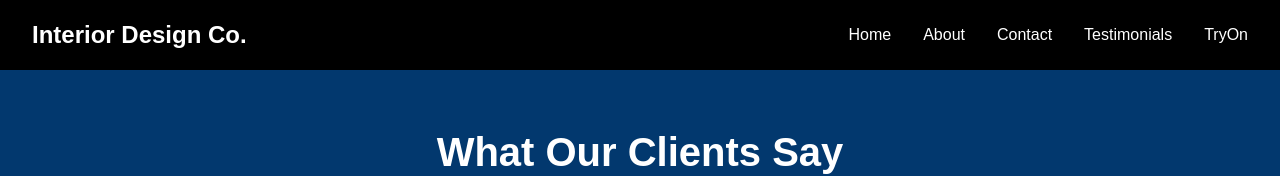
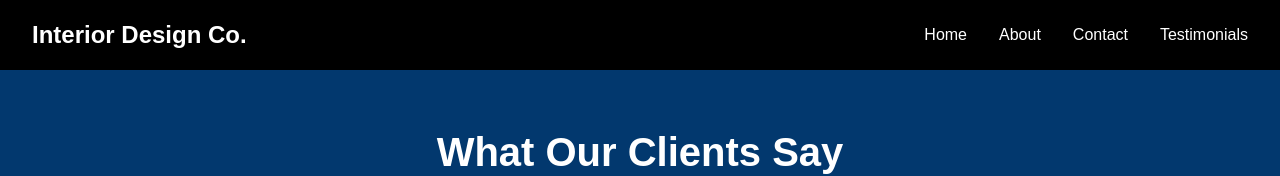
Before and after one commit to gauravikamat77/InteriorDesignCompany, a plain HTML site: page Html/Testimony.html in a window 1280 px wide. Shown: the top 176 px of the page. Drawn offline with Linux system fonts and the light colour scheme.

Commit message:
V3 removed tryon

```diff
--- a/Html/Testimony.html
+++ b/Html/Testimony.html
@@ -16,7 +16,6 @@
             <li><a href="../index.html#services">About</a></li>
             <li><a href="../index.html#contact">Contact</a></li>
             <li><a href="./Testimony.html">Testimonials</a></li>
-            <li><a href="">TryOn</a></li>
         </ul>
     </nav>
 
```
Also changed, not shown: index.html (+0 -1 lines).
